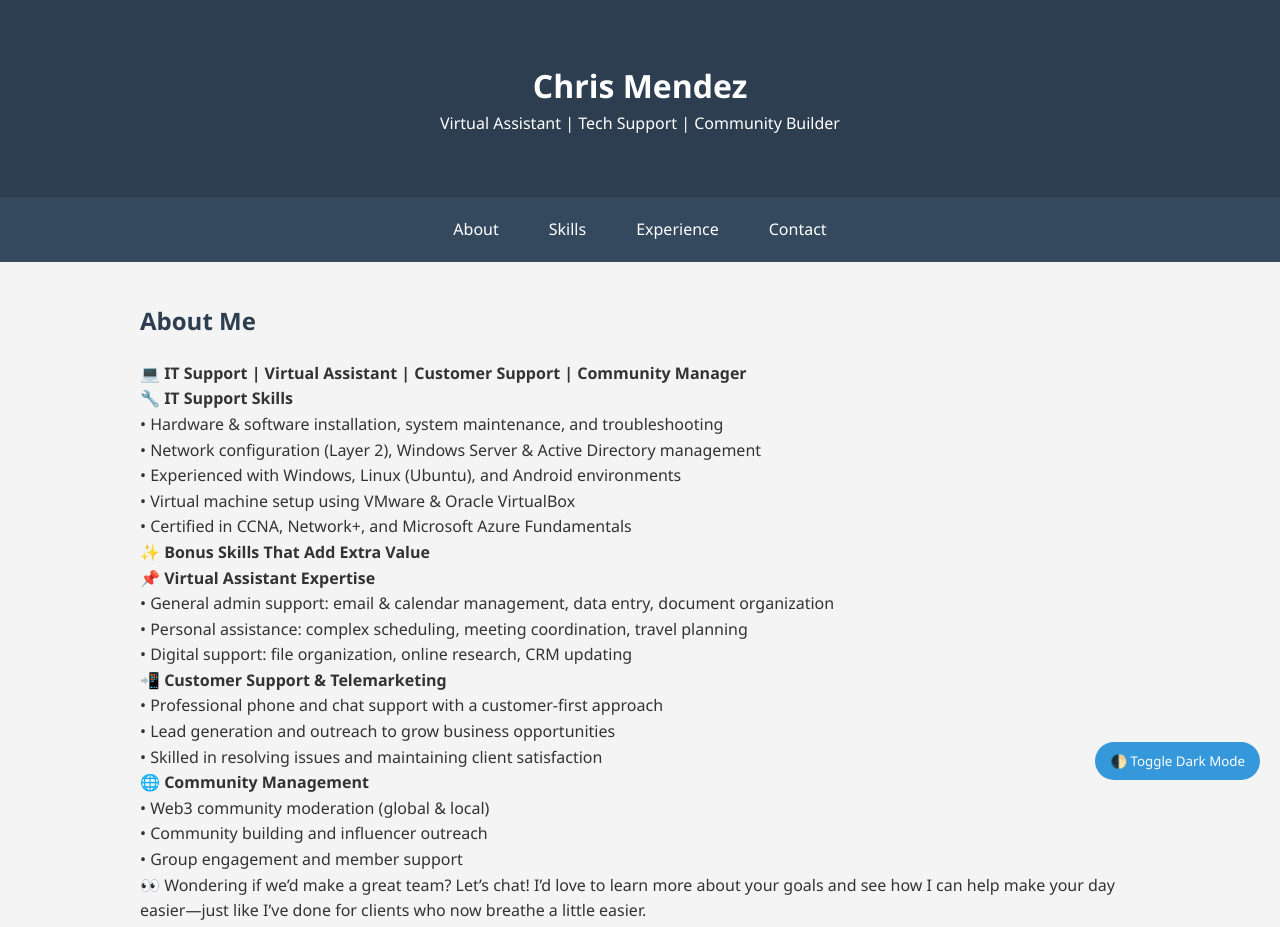
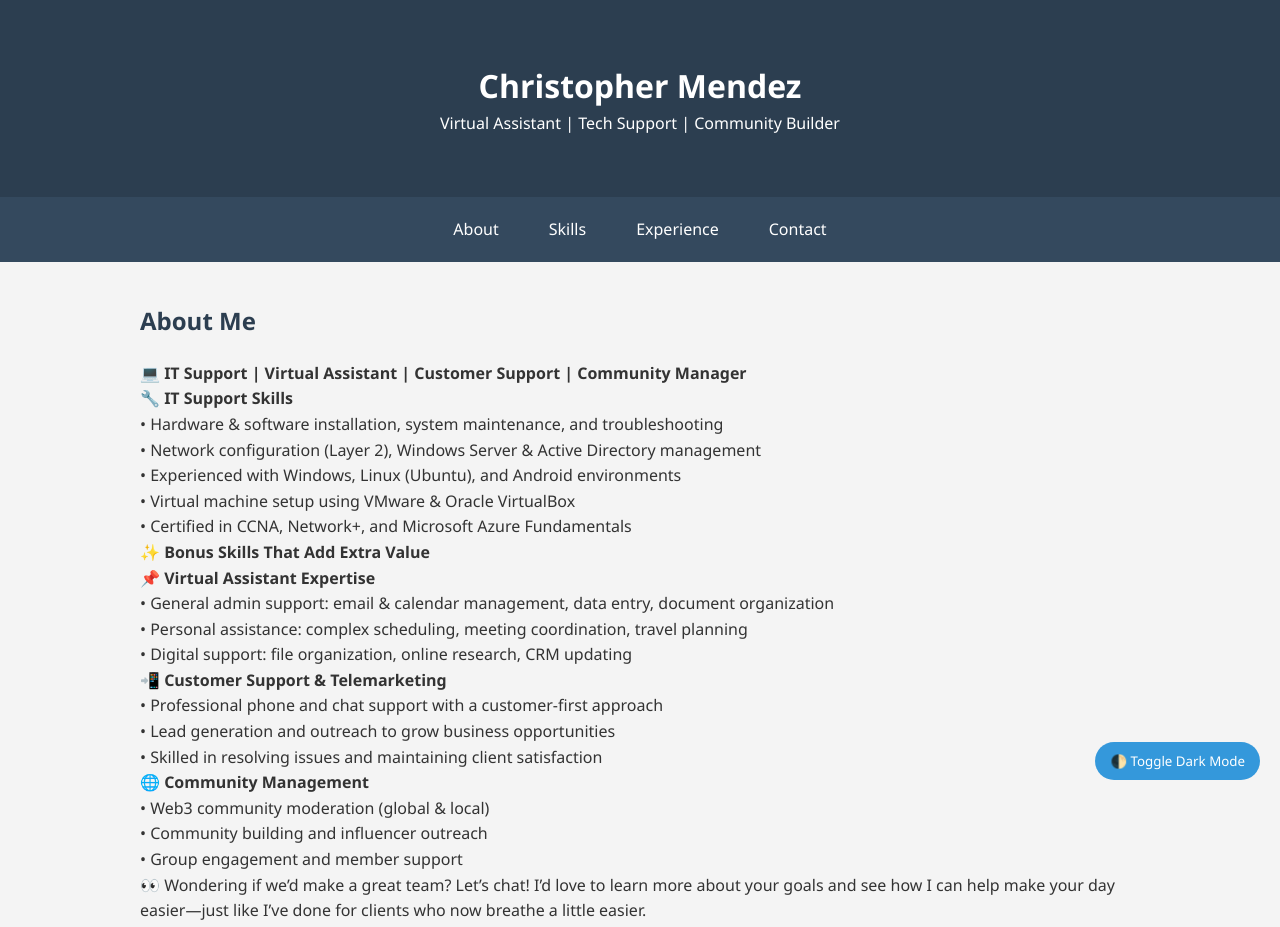
Before and after one commit to ChrisM2000-hub/chrismendez, a plain HTML site: page index.html in a window 1280 px wide. Shown: the top 927 px of the page. Drawn offline with Linux system fonts and the light colour scheme.

Commit message:
Update index.html

```diff
--- a/index.html
+++ b/index.html
@@ -189,7 +189,7 @@
 <body>
 
   <header>
-    <h1>Chris Mendez</h1>
+    <h1>Christopher Mendez</h1>
     <p>Virtual Assistant | Tech Support | Community Builder</p>
   </header>
 
@@ -208,7 +208,9 @@
     💻 <strong>IT Support | Virtual Assistant | Customer Support | Community Manager</strong>
   </p>
 
+
   <p>
+
     🔧 <strong>IT Support Skills</strong><br>
     • Hardware & software installation, system maintenance, and troubleshooting<br>
     • Network configuration (Layer 2), Windows Server & Active Directory management<br>
@@ -217,9 +219,12 @@
     • Certified in CCNA, Network+, and Microsoft Azure Fundamentals
   </p>
 
+
   <p>
-    ✨ <strong>Bonus Skills That Add Extra Value</strong>
+
+   ✨ <strong>Bonus Skills That Add Extra Value</strong>
   </p>
+
 
   <p>
     📌 <strong>Virtual Assistant Expertise</strong><br>
@@ -228,12 +233,14 @@
     • Digital support: file organization, online research, CRM updating
   </p>
 
+
   <p>
     📲 <strong>Customer Support & Telemarketing</strong><br>
     • Professional phone and chat support with a customer-first approach<br>
     • Lead generation and outreach to grow business opportunities<br>
     • Skilled in resolving issues and maintaining client satisfaction
   </p>
+
 
   <p>
     🌐 <strong>Community Management</strong><br>
@@ -242,9 +249,11 @@
     • Group engagement and member support
   </p>
 
+
   <p>
     👀 Wondering if we’d make a great team? Let’s chat! I’d love to learn more about your goals and see how I can help make your day easier—just like I’ve done for clients who now breathe a little easier.
   </p>
+
   </section>
 
   <section id="skills" class="container">
```
